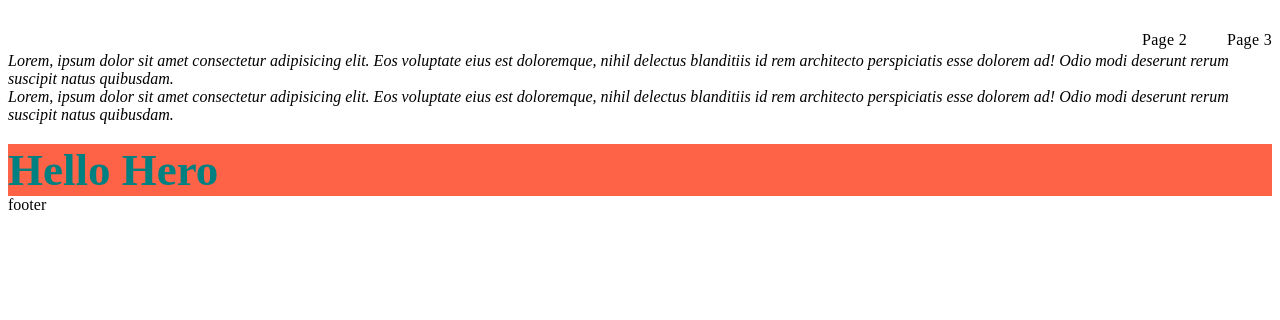
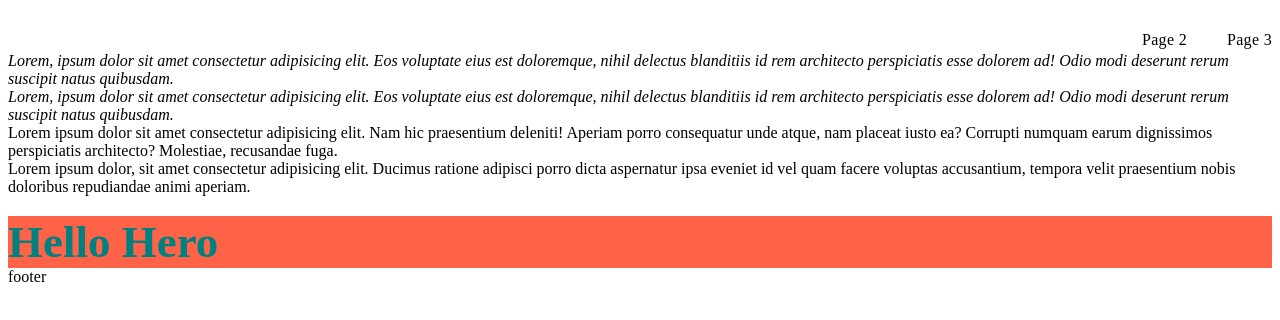
Before and after one commit to SergeyKorobka/proj-108-test, a website built with Vite: page src/index.html in a window 1280 px wide. Built offline with nearby package versions, Linux system fonts and the light colour scheme.

Commit message:
added p after address

```diff
--- a/src/partials/header.html
+++ b/src/partials/header.html
@@ -31,4 +31,16 @@
       </li>
     </ul>
   </address>
+  <p>
+    Lorem ipsum dolor sit amet consectetur adipisicing elit. Nam hic praesentium
+    deleniti! Aperiam porro consequatur unde atque, nam placeat iusto ea?
+    Corrupti numquam earum dignissimos perspiciatis architecto? Molestiae,
+    recusandae fuga.
+  </p>
+  <p>
+    Lorem ipsum dolor, sit amet consectetur adipisicing elit. Ducimus ratione
+    adipisci porro dicta aspernatur ipsa eveniet id vel quam facere voluptas
+    accusantium, tempora velit praesentium nobis doloribus repudiandae animi
+    aperiam.
+  </p>
 </header>
```
